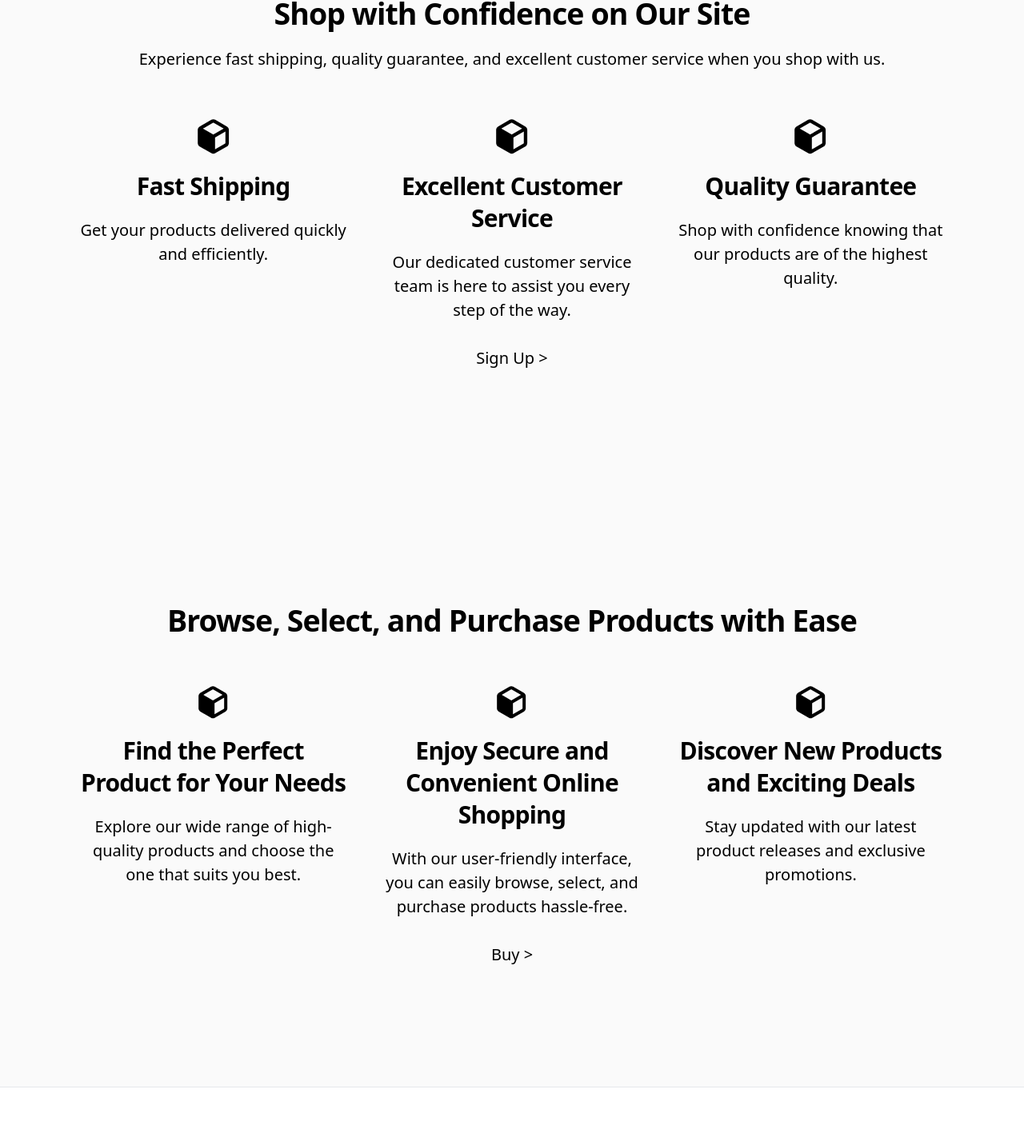
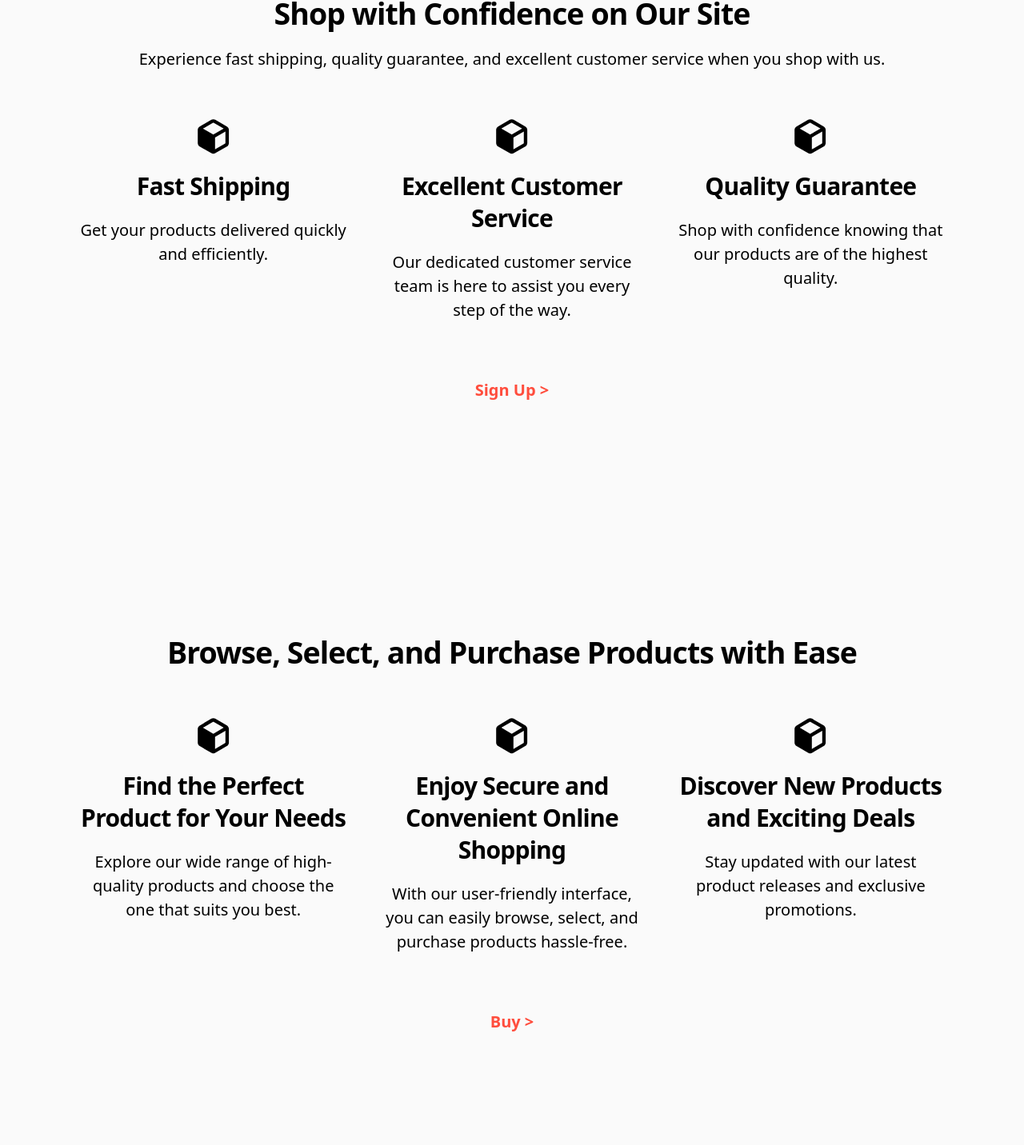
Before and after one commit to gustavo-martins-pereira/E-Commerce_FullStack-Frontend, a React (Vite) app: page / in a window 1280 px wide. Shown: the part 1080-2512 px from the top of the page at 80% size. Built offline with nearby package versions, Linux system fonts and the light colour scheme.

Commit message:
REF - Features and Button Components

```diff
--- /dev/null
+++ b/src/components/dumbs/custom/FeaturesSection/FeatureItem/FeatureItem.jsx
@@ -0,0 +1,9 @@
+export function FeatureItem({ imageSrc, title, description, altText }) {
+    return (
+        <article className="flex flex-col items-center gap-4">
+            <img className="w-8" src={imageSrc} alt={altText || ""} />
+            <h3>{title}</h3>
+            <p>{description}</p>
+        </article>
+    );
+}
--- /dev/null
+++ b/src/components/dumbs/custom/FeaturesSection/FeaturesSection.jsx
@@ -0,0 +1,17 @@
+import { FeatureItem } from "./FeatureItem/FeatureItem";
+
+export function FeaturesSection({ features }) {
+    return (
+        <section className="flex flex-col gap-8 md:grid md:grid-cols-3">
+            {features.map((feature, index) => (
+                <FeatureItem
+                    key={index}
+                    imageSrc={feature.imageSrc}
+                    title={feature.title}
+                    description={feature.description}
+                    altText={feature.altText}
+                />
+            ))}
+        </section>
+    );
+};
--- /dev/null
+++ b/src/components/dumbs/custom/LinkArrow/LinkArrow.jsx
@@ -0,0 +1,9 @@
+import { Link } from "react-router-dom";
+
+import { Button } from "@components/dumbs/custom/Button/Button";
+
+export function LinkArrow({ url, text }) {
+    return (
+        <Link to={url}><Button className="text-sunset-orange font-semibold hover:underline">{text} &gt;</Button></Link>
+    );
+}
--- a/src/components/smart/Header/Header.jsx
+++ b/src/components/smart/Header/Header.jsx
@@ -32,7 +32,7 @@ export function Header() {
     }
 
     return (
-        <header className="bg-white sticky top-0 border-b p-4 lg:px-16 z-10">
+        <header className="bg-white sticky top-0 border-b shadow-md p-4 lg:px-16 z-10">
             <nav className="flex flex-col justify-between gap-8 lg:flex-row">
                 <div className="flex justify-between items-center">
                     <Link to="/"><img src={Logo} alt="Logotype of the Shop Wave" /></Link>
@@ -53,9 +53,9 @@ export function Header() {
 
                 {(isMobile ? isMenuOpen : true) && <div id="main-menu" className="flex flex-col justify-between gap-8 lg:flex-row">
                     <ul className="flex flex-col justify-between gap-4 lg:flex-row lg:items-center">
-                        <li><Link className="inline-block pr-4 py-2 hover:underline" to="/">Home</Link></li>
-                        <li><Link className="inline-block pr-4 py-2 hover:underline" to="/products">Shop Now</Link></li>
-                        <li><Link className="inline-block pr-4 py-2 hover:underline" to="/orders">Orders</Link></li>
+                        <li><Link className="inline-block pr-4 py-2 hover:underline lg:px-4" to="/">Home</Link></li>
+                        <li><Link className="inline-block pr-4 py-2 hover:underline lg:px-4" to="/products">Shop Now</Link></li>
+                        <li><Link className="inline-block pr-4 py-2 hover:underline lg:px-4" to="/orders">Orders</Link></li>
                     </ul>
 
                     <div className="flex flex-col justify-between gap-4 lg:flex-row">
--- a/src/index.css
+++ b/src/index.css
@@ -48,7 +48,7 @@
     }
 
         .btn-primary {
-            @apply bg-btn-primary text-btn-primary;
+            @apply bg-btn-primary border border-btn-primary text-btn-primary;
 
             &:hover {
                 @apply bg-opacity-65;
--- a/src/pages/Home/Home.jsx
+++ b/src/pages/Home/Home.jsx
@@ -1,11 +1,56 @@
 import { Link } from "react-router-dom";
 
+import { FeaturesSection } from "@components/dumbs/custom/FeaturesSection/FeaturesSection";
 import { Button } from "@components/dumbs/custom/Button/Button";
+import { LinkArrow } from "@components/dumbs/custom/LinkArrow/LinkArrow";
 
 import ImagePlaceholder from "@assets/images/placeholder-image.svg";
 import IllustrationPlaceholder from "@assets/images/illustration-placeholder.svg";
 
 export function Home() {
+    // MOCKED DATA
+    const shopWithConfidenceData = [
+        {
+            imageSrc: IllustrationPlaceholder,
+            title: 'Fast Shipping',
+            description: 'Get your products delivered quickly and efficiently.',
+            altText: 'Shipping Illustration'
+        },
+        {
+            imageSrc: IllustrationPlaceholder,
+            title: 'Excellent Customer Service',
+            description: 'Our dedicated customer service team is here to assist you every step of the way.',
+            altText: 'Customer Service Illustration'
+        },
+        {
+            imageSrc: IllustrationPlaceholder,
+            title: 'Quality Guarantee',
+            description: 'Shop with confidence knowing that our products are of the highest quality.',
+            altText: 'Quality Guarantee Illustration'
+        },
+    ];
+
+    const howWorksData = [
+        {
+            imageSrc: IllustrationPlaceholder,
+            title: 'Find the Perfect Product for Your Needs',
+            description: 'Explore our wide range of high-quality products and choose the one that suits you best.',
+            altText: 'Product Illustration'
+        },
+        {
+            imageSrc: IllustrationPlaceholder,
+            title: 'Enjoy Secure and Convenient Online Shopping',
+            description: 'With our user-friendly interface, you can easily browse, select, and purchase products hassle-free.',
+            altText: 'Online Shopping Illustration'
+        },
+        {
+            imageSrc: IllustrationPlaceholder,
+            title: 'Discover New Products and Exciting Deals',
+            description: 'Stay updated with our latest product releases and exclusive promotions.',
+            altText: 'Deals and Promotions Illustration'
+        },
+    ];
+
     return (
         <main>
             {/* HERO */}
@@ -23,65 +68,31 @@ export function Home() {
                 <img className="lg:w-1/2" src={ImagePlaceholder} alt="" />
             </section>
 
-            {/* FEATURES */}
+            {/* SHOP WITH CONFIDENCE */}
             <section className="section flex flex-col gap-12 text-center">
                 <header className="flex flex-col gap-4">
                     <h2>Shop with Confidence on Our Site</h2>
                     <p>Experience fast shipping, quality guarantee, and excellent customer service when you shop with us.</p>
                 </header>
 
-                <section>
-                    <div className="flex flex-col gap-8 md:grid md:grid-cols-3">
-                        <article className="flex flex-col items-center gap-4">
-                            <img className="w-8" src={IllustrationPlaceholder} alt="" />
-                            <h3>Fast Shipping</h3>
-                            <p>Get your products delivered quickly and efficiently.</p>
-                        </article>
+                <FeaturesSection features={shopWithConfidenceData} />
 
-                        <article className="flex flex-col items-center gap-4">
-                            <img className="w-8" src={IllustrationPlaceholder} alt="" />
-                            <h3>Excellent Customer Service</h3>
-                            <p>Our dedicated customer service team is here to assist you every step of the way.</p>
-                        </article>
-
-                        <article className="flex flex-col items-center gap-4">
-                            <img className="w-8" src={IllustrationPlaceholder} alt="" />
-                            <h3>Quality Guarantee</h3>
-                            <p>Shop with confidence knowing that our products are of the highest quality.</p>
-                        </article>
-                    </div>
-
-                    <Link to="/register-login"><Button className="mt-4 hover:underline">Sign Up &gt;</Button></Link>
-                </section>
+                <LinkArrow
+                    url="/register-login"
+                    text="Sign Up"
+                />
             </section>
 
             {/* HOW WORKS */}
             <section className="section flex flex-col gap-12 text-center">
                 <h2>Browse, Select, and Purchase Products with Ease</h2>
 
-                <section>
-                    <div className="flex flex-col gap-8 md:grid md:grid-cols-3">
-                        <article className="flex flex-col items-center gap-4">
-                            <img src={IllustrationPlaceholder} alt="" />
-                            <h3>Find the Perfect Product for Your Needs</h3>
-                            <p>Explore our wide range of high-quality products and choose the one that suits you best.</p>
-                        </article>
+                <FeaturesSection features={howWorksData} />
 
-                        <article className="flex flex-col items-center gap-4">
-                            <img src={IllustrationPlaceholder} alt="" />
-                            <h3>Enjoy Secure and Convenient Online Shopping</h3>
-                            <p>With our user-friendly interface, you can easily browse, select, and purchase products hassle-free.</p>
-                        </article>
-
-                        <article className="flex flex-col items-center gap-4">
-                            <img src={IllustrationPlaceholder} alt="" />
-                            <h3>Discover New Products and Exciting Deals</h3>
-                            <p>Stay updated with our latest product releases and exclusive promotions.</p>
-                        </article>
-                    </div>
-
-                    <Link className="btn mt-4 hover:underline" to="/products">Buy &gt;</Link>
-                </section>
+                <LinkArrow
+                    url="/products"
+                    text="Buy"
+                />
             </section>
         </main>
     );
--- a/tailwind.config.js
+++ b/tailwind.config.js
@@ -26,6 +26,7 @@ export default {
             borderColor: theme => ({
                 // ========== DUMB COMPONENTS ==========
                 // BUTTONS
+                "btn-primary": theme("colors.sunset-orange"),
                 "btn-secondary": theme("colors.sunset-orange"),
             }),
             textColor: theme => ({
```
